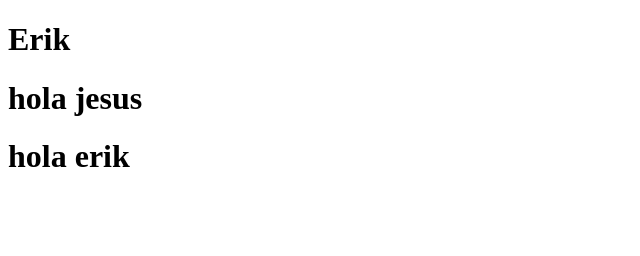
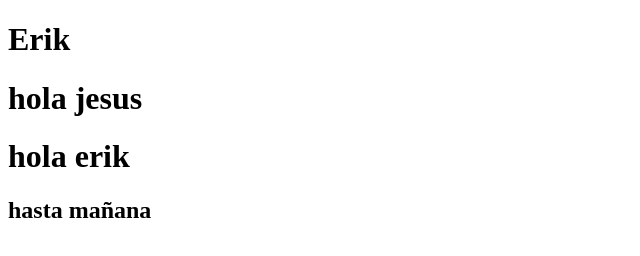
Before and after one commit to erikfloresq/webDemo, a plain HTML site: page index.html in a window 1280 px wide. Shown: the whole page, without its empty margins (0-640 px from the left). Drawn offline with Linux system fonts and the light colour scheme.

Commit message:
hasta mañana con branchs

```diff
--- a/index.html
+++ b/index.html
@@ -9,5 +9,7 @@
     <h1>Erik</h1>
     <h1>hola jesus</h1>
     <h1>hola erik</h1>
+
+    <h2>hasta mañana</h2>
 </body>
 </html>
```
